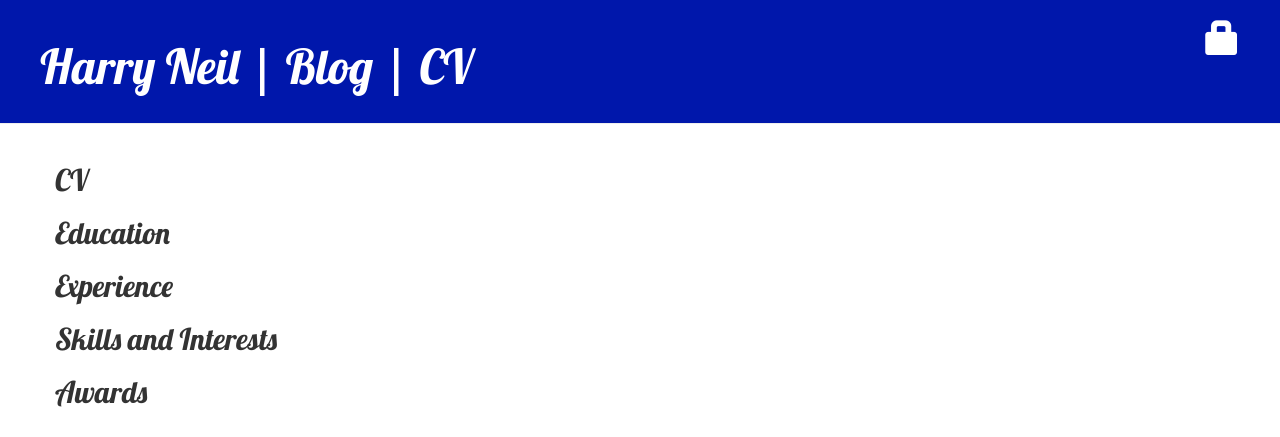
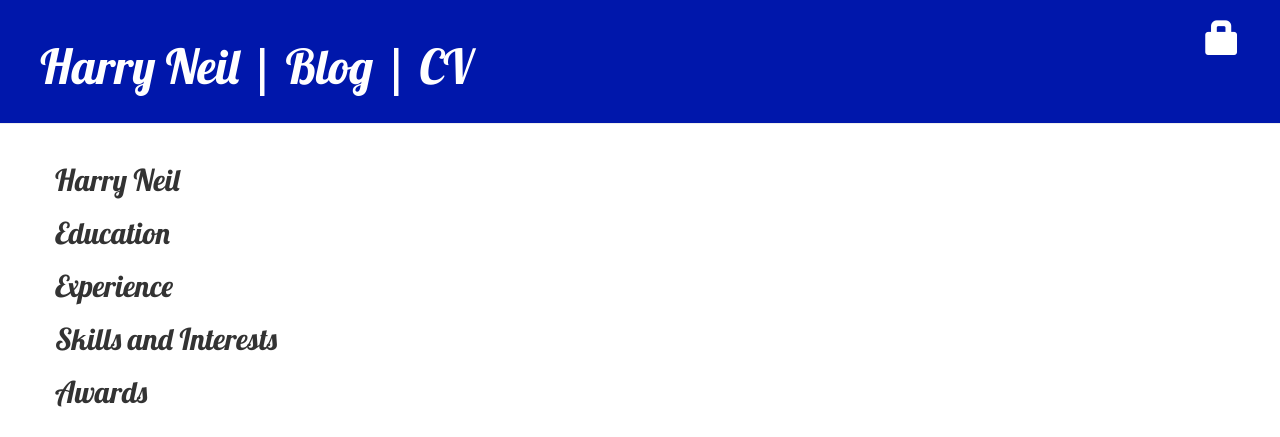
Before and after one commit to han835/my-first-blog, a Django app: page /cv/ in a window 1280 px wide. Shown: the top 437 px of the page. Run offline with Django 3.2, Linux system fonts and the light colour scheme; data that the repository does not hold is empty; some libraries are stand-ins or nearby versions.

Commit message:
Updating CV html.

```diff
--- a/blog/templates/blog/cv_detail.html
+++ b/blog/templates/blog/cv_detail.html
@@ -24,7 +24,7 @@
                     <div class="date">
                         {{ cv.published_date }}
                     </div>
-                    <h2>CV</h2>
+                    <h2>Harry Neil</h2>
                     <p>{{ cv.header|linebreaksbr }}</p>
                     <h2>Education</h2>
                     <p>{{ cv.education|linebreaksbr }}</p>
```
